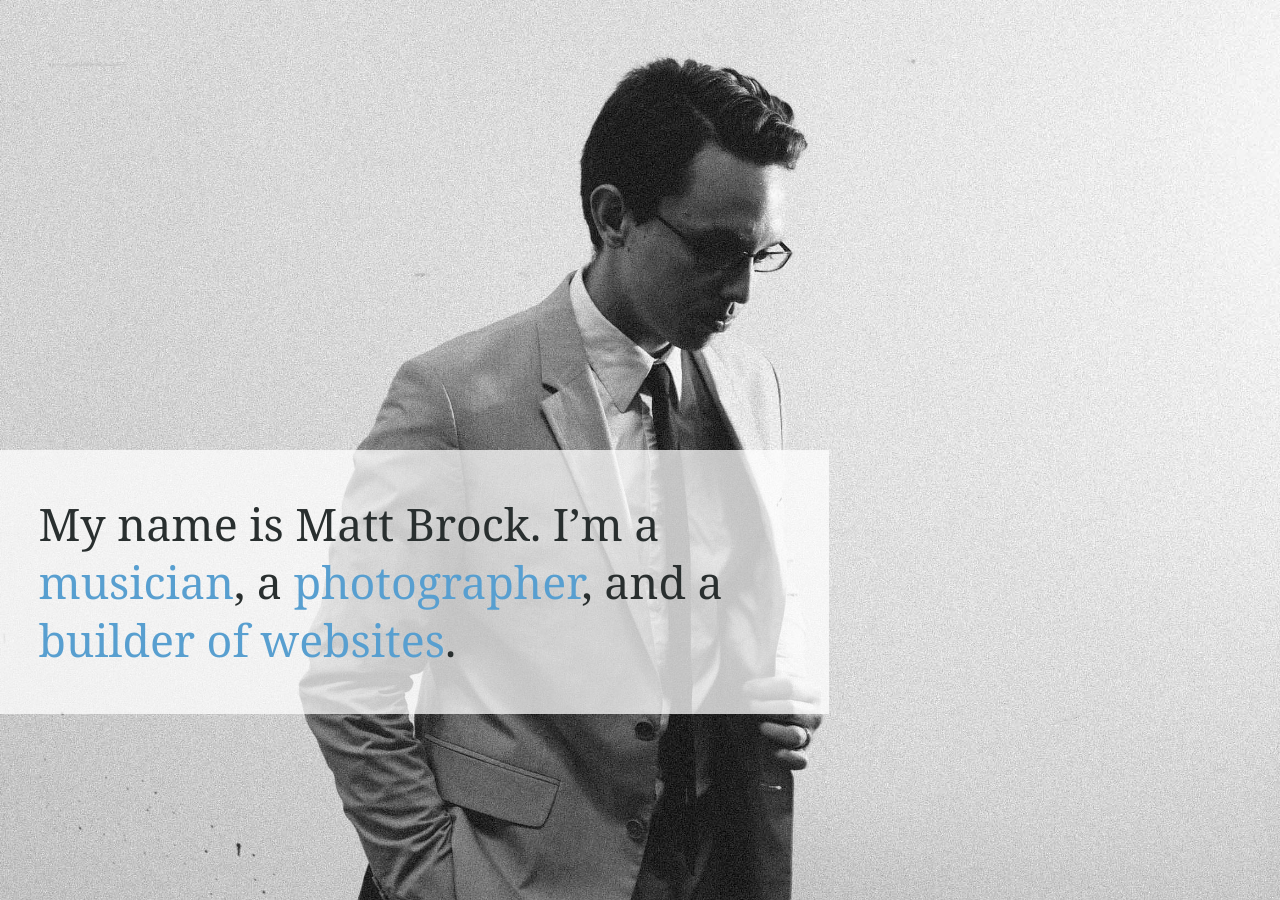
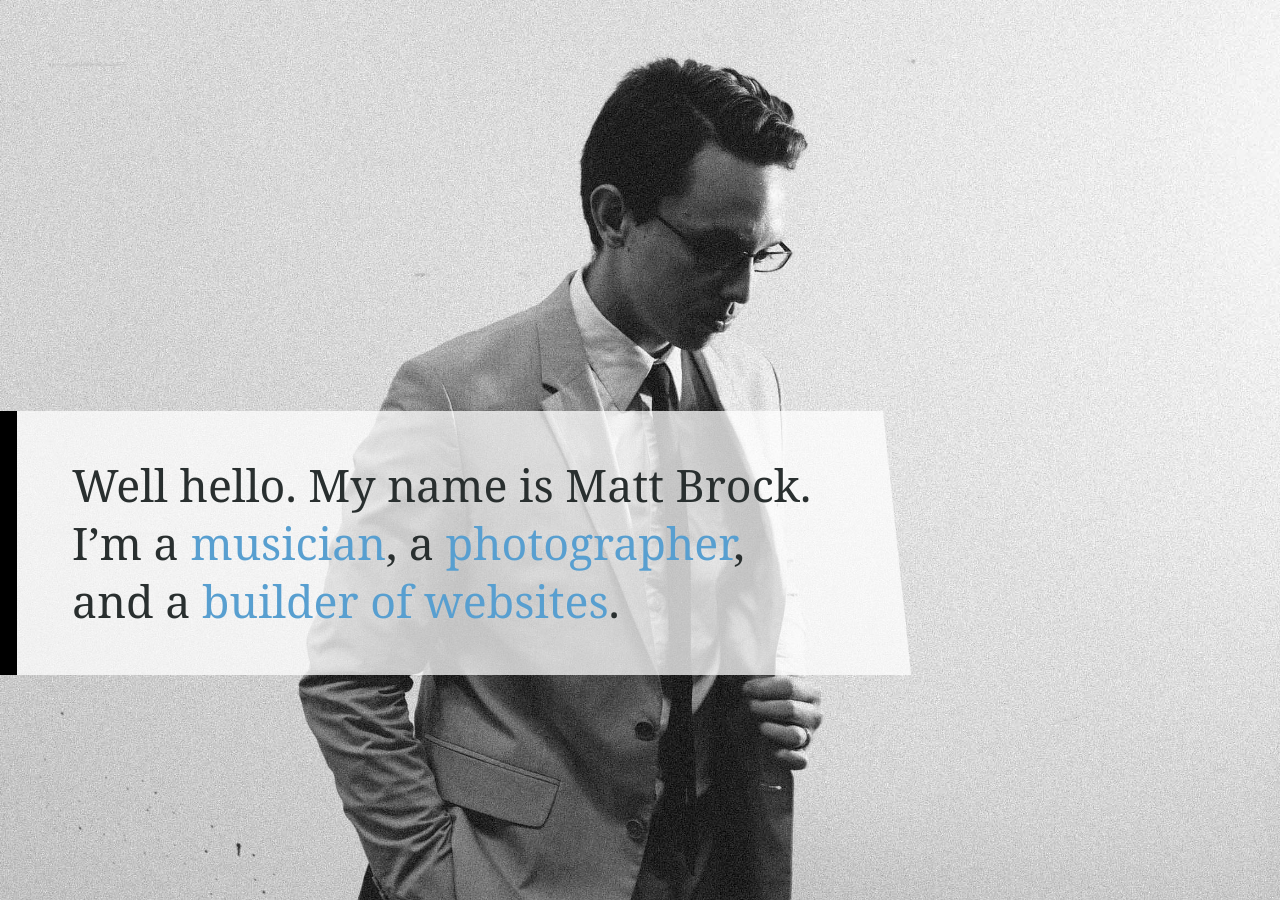
Before and after one commit to mattpbrock/mattpbrock.github.io, a Jekyll site: the page built from index.html, in a window 1280 px wide. Built offline with Jekyll 4.4.1, drawn with Linux system fonts in a browser that asks for light colours; some web fonts are replaced.

Commit message:
create new badge style with skew for site intro

```diff
--- a/_sass/_base/_base.scss
+++ b/_sass/_base/_base.scss
@@ -17,6 +17,7 @@ body {
 	padding: 0;
 
 	&.home {
+		overflow: hidden;
 		background: url('#{$path--rel-img}/home-bg-2330px.jpg') no-repeat center center / cover;
 	}
 }
@@ -36,18 +37,50 @@ img {
 }
 
 .site__intro {
-	padding-top: 16%;
 	font-size: em(35.8px);
 	font-family: $font-stack-serif-abril;
 	font-weight: 100;
-	@include mq(mobile) { font-size: em(32px) }
+	@include mq(laptop) { font-size: em(29.7px); }
+	@include mq(mobile) { font-size: em(23.6px); }
+	@include mq(small) { font-size: em(19.8px); }
 
 	position: absolute;
-	top: 50%;
+	top: 45.7%;
 	left: 0;
-	width: 752px;
-	padding: 0 3%;
+	width: 61.8%; // 1/1.618
+	max-width: 752px;
+	padding: 0 em(25.9px);
 	background: rgba(255,255,255,.74);
+	border-left: none;
+	@include transform(skew($heading-skew));
+
+	&::before {
+		content: "";
+		width: em(41.9px);
+		background: rgba(255, 255, 255, 0.74);
+		position: absolute;
+		top: 0;
+		left: em(-41.9px);
+		height: 100%;
+	}
+
+	&::after {
+		content: "";
+		position: absolute;
+		top: 0;
+		left: 0;
+		width: em(6.1px);
+		height: 100%;
+// 		background: rgba(178,47,31,.8);
+// 		background: rgba(239,79,25,0.8);
+// 		background: rgba(76,206,141,0.9);
+		background: #000;
+		transform: skew(-$heading-skew);
+	}
+
+	p {
+		@include transform(skew(-$heading-skew));
+	}
 }
 
 .social {
--- a/_sass/_utilities/_variables.scss
+++ b/_sass/_utilities/_variables.scss
@@ -39,6 +39,11 @@ $font-stack-sans-serif-acumin: "acumin-pro-semi-condensed", "Helvetica", Arial,
 $font-stack-sans-serif-roboto: "Roboto", "Helvetica", Arial, sans-serif;
 $font-stack-oleo-script: "Oleo Script", Georgia, cursive;
 
+// misc
+
+$heading-skew: 6.1deg;
+
+
 // standard widths
 $content-width-base: 100%;
 $content-width-max: 752px; // 600px
@@ -47,6 +52,7 @@ $content-width-max: 752px; // 600px
 $brkpoint-small: 400px;
 $brkpoint-mobile: 568px;
 $brkpoint-tablet: 768px;
+$brkpoint-laptop: 1024px;
 $brkpoint-desktop: 1200px;
 
 // images
--- a/index.html
+++ b/index.html
@@ -3,8 +3,6 @@ layout: home
 title: Matt Brock
 ---
 
-<div class="content">
-	<div class="site__intro">
-		<p>My name is Matt Brock. I’m a <a href="/music">musician</a>, a <a href="/photo">photographer</a>, and a <a href="build">builder of websites</a>.</p>
-	</div>
+<div class="site__intro">
+	<p>Well hello. My name is Matt Brock. I’m a <a href="/music">musician</a>, a <a href="/photo">photographer</a>, and a <a href="build">builder of websites</a>.</p>
 </div>
```
Also changed, not shown: _sass/_components/_site.scss (added).
